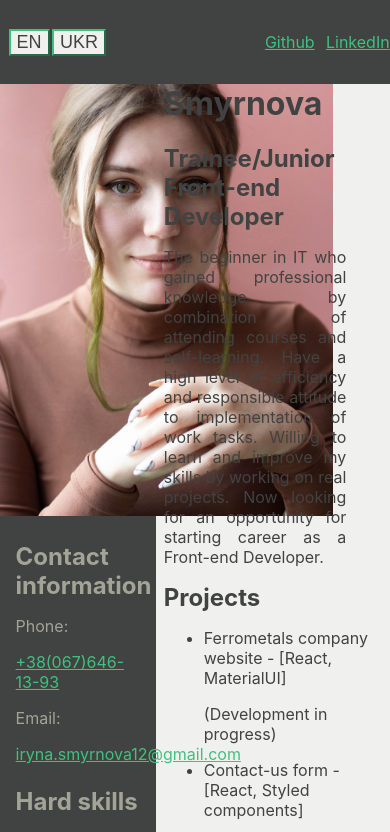
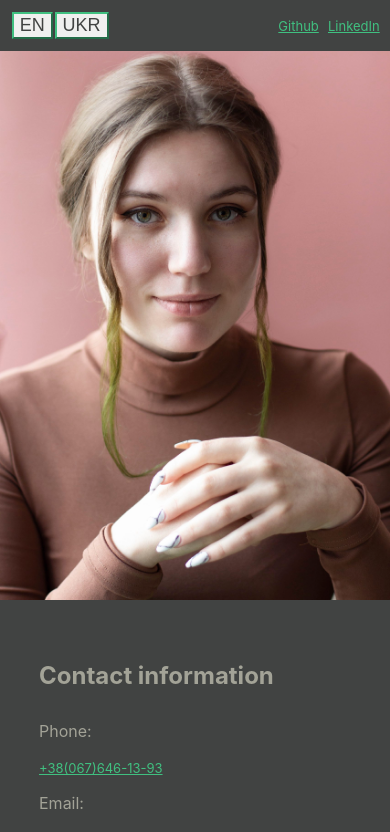
Before and after one commit to smyrnova-iryna/cv-app, a React (Create React App) app in the folder cv-app/: page / in a window 390 px wide. Shown: the top 832 px of the page. Built offline with nearby package versions, Linux system fonts and the light colour scheme; the HTML template or start-up script is replaced by a standard one.

Commit message:
Add responsive styles

```diff
--- a/cv-app/src/styles/App.css
+++ b/cv-app/src/styles/App.css
@@ -30,14 +30,14 @@
     justify-content: flex-start;
     gap: 2%;
     padding: 0 2%;
+    margin-left: 1%;
 }
 
 .headerLanguageButton {
     border-color: var(--details-first-color);
     background-color: var(--light-main-color);
     width: 70px;
-    height: 100%;
-    margin-left: 1%;
+    height: 40px;
     margin-top: 1%;
 }
 
@@ -55,6 +55,7 @@
     flex-direction: row;
     align-items: flex-end;
     padding: 0 3%;
+    margin-right: 2%;
     gap: 10%;
 }
 
@@ -75,7 +76,6 @@
 }
 
 .sideBarPhoto {
-    /* width: 100%; */
     max-height: 500px;
 }
 
@@ -148,8 +148,10 @@
 }
 
 .mainPageCertificate {
-    max-width: 800px;
-    max-height: 800px;
+    /* max-width: 800px;
+    max-height: 800px; */
+    width: 70%;
+    height: 70%;
 }
 
 .mainPageContainer {
@@ -178,3 +180,57 @@
 .mainPageCertificatesLink:hover {
     color: var(--light-main-color);
 }
+
+@media screen and (max-width: 1000px) {
+    .header {
+        height: 7%;
+    }
+    .headerLanguageButton {
+        height: 100%;
+    }
+}
+
+@media screen and (max-width: 900px) {
+    .sideBarPhoto {
+        width: 100%;
+    }
+    .mainPage {
+        padding-top: 3%;
+    }
+    .sideBarLink {
+        font-size: small
+    }
+    .sideBar {
+        min-width: 30%;
+    }
+    .mainPageInfoText {
+        margin-right: 5%;
+    }
+}
+
+@media screen and (max-width: 600px) {
+    .headerButtonGroup {
+        width: max-content;
+    }
+    .sideBar {
+        min-width: 40%;
+    }
+}
+
+@media screen and (max-width: 500px) {
+    .header {
+        height: 6%;
+    }
+    .headerLanguageButton {
+        width: max-content;
+    }
+    .mainContainer {
+        flex-direction: column;
+    }
+    .sideBar {
+        width: 100%;
+    }
+    .sideBarPhoto {
+        max-height: none;
+    }
+}
```
